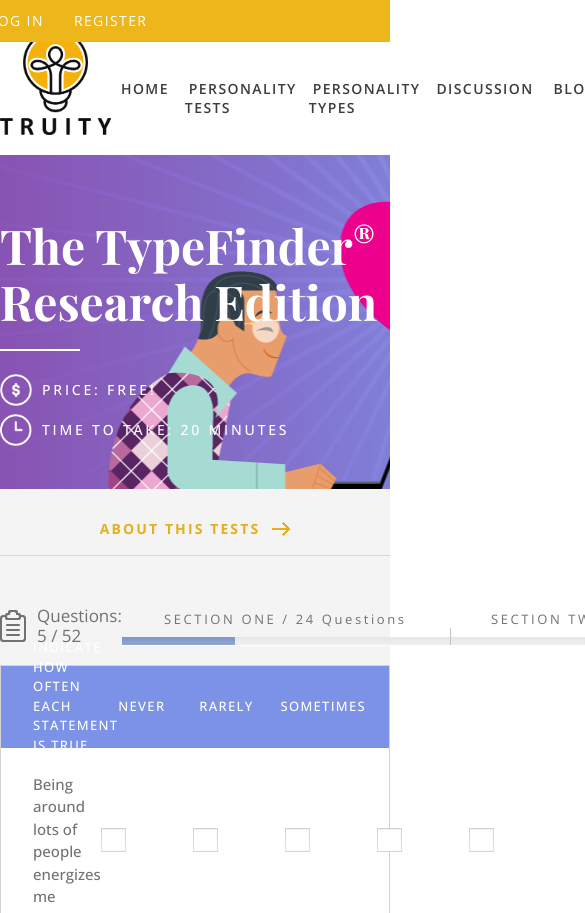
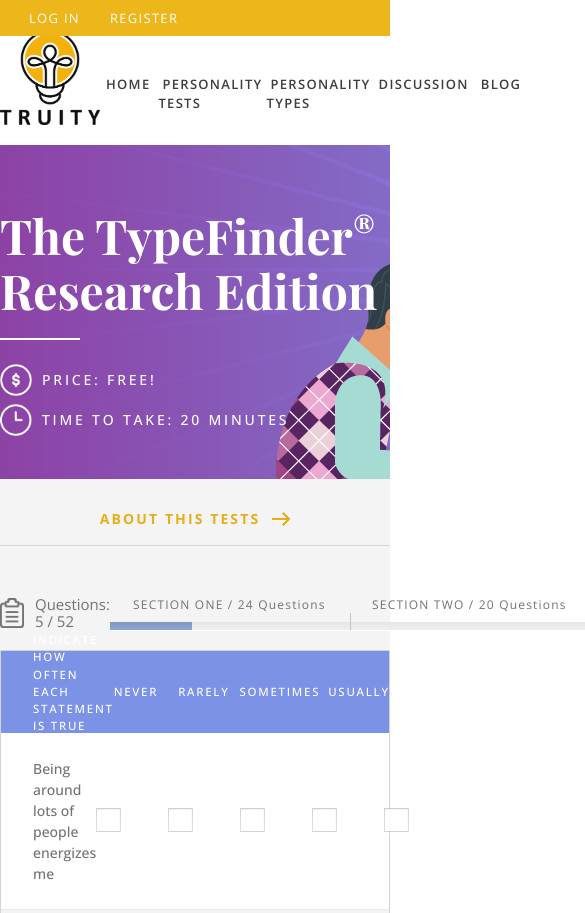
Before and after one commit to ultramarine64/codeyourdream-test-task, a website: page src/index.html in a window 390 px wide. Shown: the top 913 px of the page, 585 px wide, since content can reach past the window. Drawn offline with nearby package versions, Linux system fonts and the light colour scheme; files that its build step writes are made by us from their sources.

Commit message:
Добавить адаптив для max-width: 992px.

```diff
--- a/src/sass/blocks/_header.scss
+++ b/src/sass/blocks/_header.scss
@@ -10,6 +10,10 @@
 
     @media (max-width: 1200px) {
       max-width: 900px;
+    }
+
+    @media (max-width: 992px) {
+      max-width: 720px;
     }
   }
 
@@ -24,6 +28,13 @@
     padding-left: 54px;
     width: 460px;
     height: 42px;
+    transition: 0.1s all;
+
+    @media (max-width: 992px) {
+      width: 400px;
+      height: 36px;
+      padding-left: 34px;
+    }
 
     &-link {
       color: #FFFFFF;
@@ -33,6 +44,10 @@
       font-weight: 400;
       letter-spacing: 0.1em;
       padding: 5px;
+
+      @media (max-width: 992px) {
+        font-size: 13px;
+      }
     }
   }
 }
--- a/src/sass/blocks/_logo.scss
+++ b/src/sass/blocks/_logo.scss
@@ -1,6 +1,10 @@
 .logo {
   width: 111px;
   height: auto;
+
+  @media (max-width: 992px) {
+    width: 100px;
+  }
 
   &_footer {
     width: 93px;
--- a/src/sass/blocks/_main_title.scss
+++ b/src/sass/blocks/_main_title.scss
@@ -3,6 +3,10 @@
   height: 334px;
   background: url("../images/truityasset-test-banner-wide.png") center no-repeat;
   padding-top: 63px;
+
+  @media (max-width: 992px) {
+    background: url("../images/truityasset-test-banner-wide.png") -380px center no-repeat;
+  }
 
   &__container {
     max-width: 1000px;
@@ -11,6 +15,10 @@
 
     @media (max-width: 1200px) {
       max-width: 900px;
+    }
+
+    @media (max-width: 992px) {
+      max-width: 720px;
     }
   }
 
--- a/src/sass/blocks/_menu.scss
+++ b/src/sass/blocks/_menu.scss
@@ -17,6 +17,10 @@
     @media (max-width: 1200px) {
       margin: 0 6px;
     }
+
+    @media (max-width: 992px) {
+      margin: 0 2px;
+    }
   }
 
   &__link {
@@ -29,6 +33,10 @@
     transition: 0.05s all;
     padding: 4px;
 
+    @media (max-width: 992px) {
+      font-size: 13px;
+    }
+
     &:hover,
     &:active {
       color: #E4AF1A;
--- a/src/sass/blocks/_subscribe.scss
+++ b/src/sass/blocks/_subscribe.scss
@@ -34,6 +34,11 @@
     color: #4D4D4D;
     font-size: 17px;
     font-weight: 400;
+
+    @media (max-width: 992px) {
+      width: 600px;
+      text-align: center;
+    }
   }
 
   &__form {
@@ -41,6 +46,11 @@
     margin-bottom: 56px;
     display: flex;
     gap: 20px;
+
+    @media (max-width: 992px) {
+      flex-direction: column;
+      align-items: center;
+    }
 
     &-input {
       padding-left: 21px;
--- a/src/sass/blocks/_test.scss
+++ b/src/sass/blocks/_test.scss
@@ -9,6 +9,10 @@
 
     @media (max-width: 1200px) {
       max-width: 900px;
+    }
+
+    @media (max-width: 992px) {
+      max-width: 720px;
     }
   }
 
@@ -31,12 +35,21 @@
         @media (max-width: 1200px) {
           width: 656px;
         }
+
+        @media (max-width: 992px) {
+          width: 480px;
+        }
       }
 
       &-label {
         font-size: 13px;
         color: #727272;
         letter-spacing: 0.2em;
+
+        @media (max-width: 992px) {
+          font-size: 12px;
+          letter-spacing: 0.1em;
+        }
       }
 
       &-bar {
@@ -49,6 +62,10 @@
 
         @media (max-width: 1200px) {
           width: 685px;
+        }
+
+        @media (max-width: 992px) {
+          width: 500px;
         }
 
         &-separator {
@@ -64,6 +81,10 @@
             @media (max-width: 1200px) {
               left: 328px;
             }
+
+            @media (max-width: 992px) {
+              left: 240px;
+            }
           }
 
           &_second {
@@ -71,6 +92,10 @@
 
             @media (max-width: 1200px) {
               left: 656px;
+            }
+
+            @media (max-width: 992px) {
+              left: 480px;
             }
           }
         }
@@ -95,11 +120,20 @@
       &-img {
         width: 26px;
         height: auto;
+
+        @media (max-width: 992px) {
+          width: 24px;
+          height: auto;
+        }
       }
 
       &-description {
         color: #727272;
         font-size: 17px;
+
+        @media (max-width: 992px) {
+          font-size: 15px;
+        }
       }
     }
   }
@@ -131,6 +165,12 @@
       justify-content: space-between;
       align-items: center;
 
+      @media (max-width: 992px) {
+        letter-spacing: 0.15em;
+        font-size: 11.5px;
+        padding-right: 20px;
+      }
+
       &-description {
         width: 480px;
 
@@ -138,13 +178,16 @@
           width: 340px;
           line-height: 1.5em;
         }
+
+        @media (max-width: 992px) {
+          width: 280px;
+        }
       }
 
       &-values {
         display: flex;
       }
 
-      // Желательно придумать, как сделать единый gap, но под дизайн не очень идет.
       &-value {
         &:nth-child(5) {
           margin-left: 23px;
@@ -157,6 +200,23 @@
         }
         &:nth-child(2) {
           margin-left: 34px;
+        }
+      }
+
+      @media (max-width: 992px) {
+        &-value {
+          &:nth-child(5) {
+            margin-left: 9px;
+          }
+          &:nth-child(4) {
+            margin-left: 8px;
+          }
+          &:nth-child(3) {
+            margin-left: 10px;
+          }
+          &:nth-child(2) {
+            margin-left: 20px;
+          }
         }
       }
     }
@@ -213,11 +273,20 @@
       @media (max-width: 1200px) {
         width: 420px;
       }
+
+      @media (max-width: 992px) {
+        font-size: 14px;
+        width: 310px;
+      }
     }
 
     &-values {
       display: flex;
       gap: 66px;
+
+      @media (max-width: 992px) {
+        gap: 46px;
+      }
     }
 
     &:nth-child(odd) {
```
